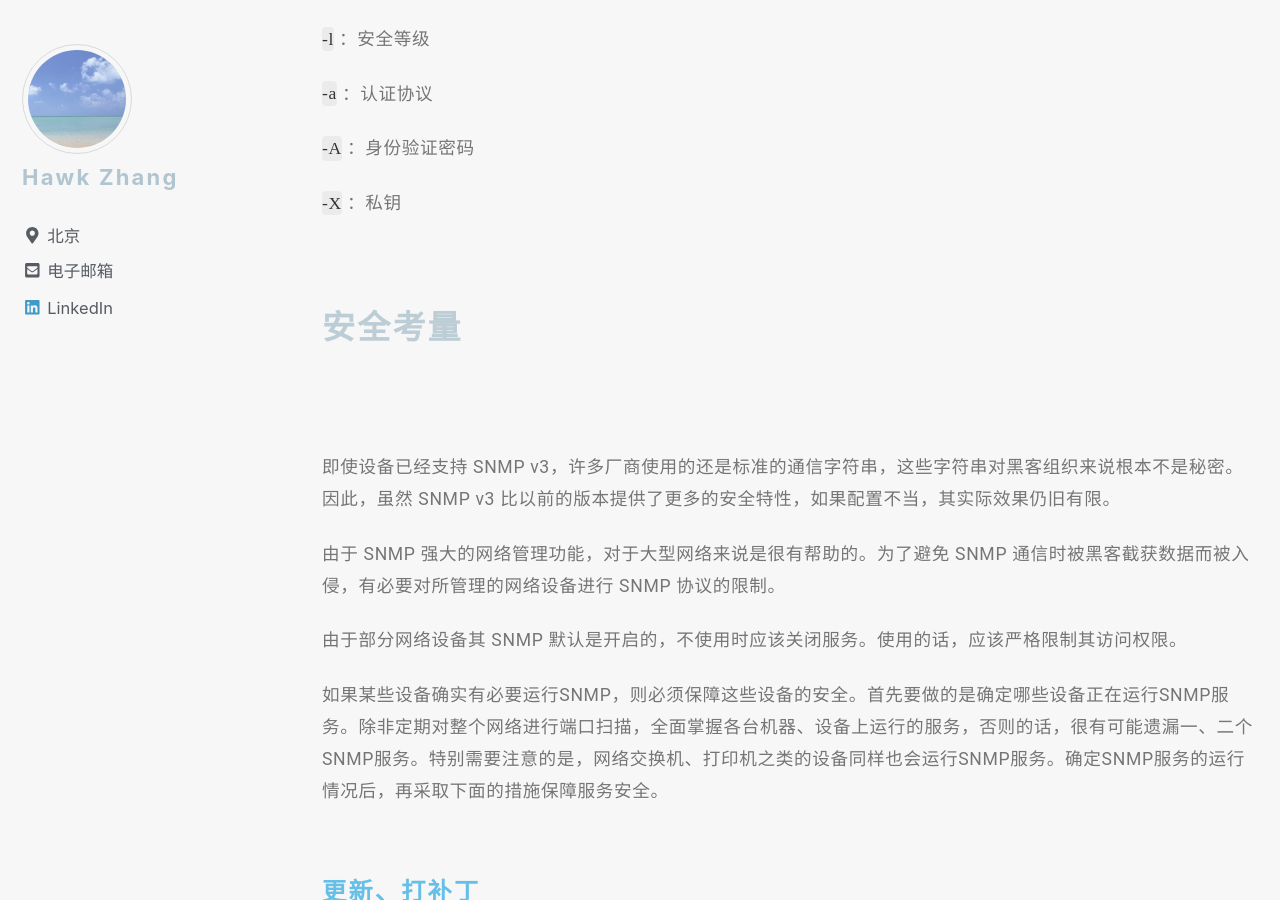
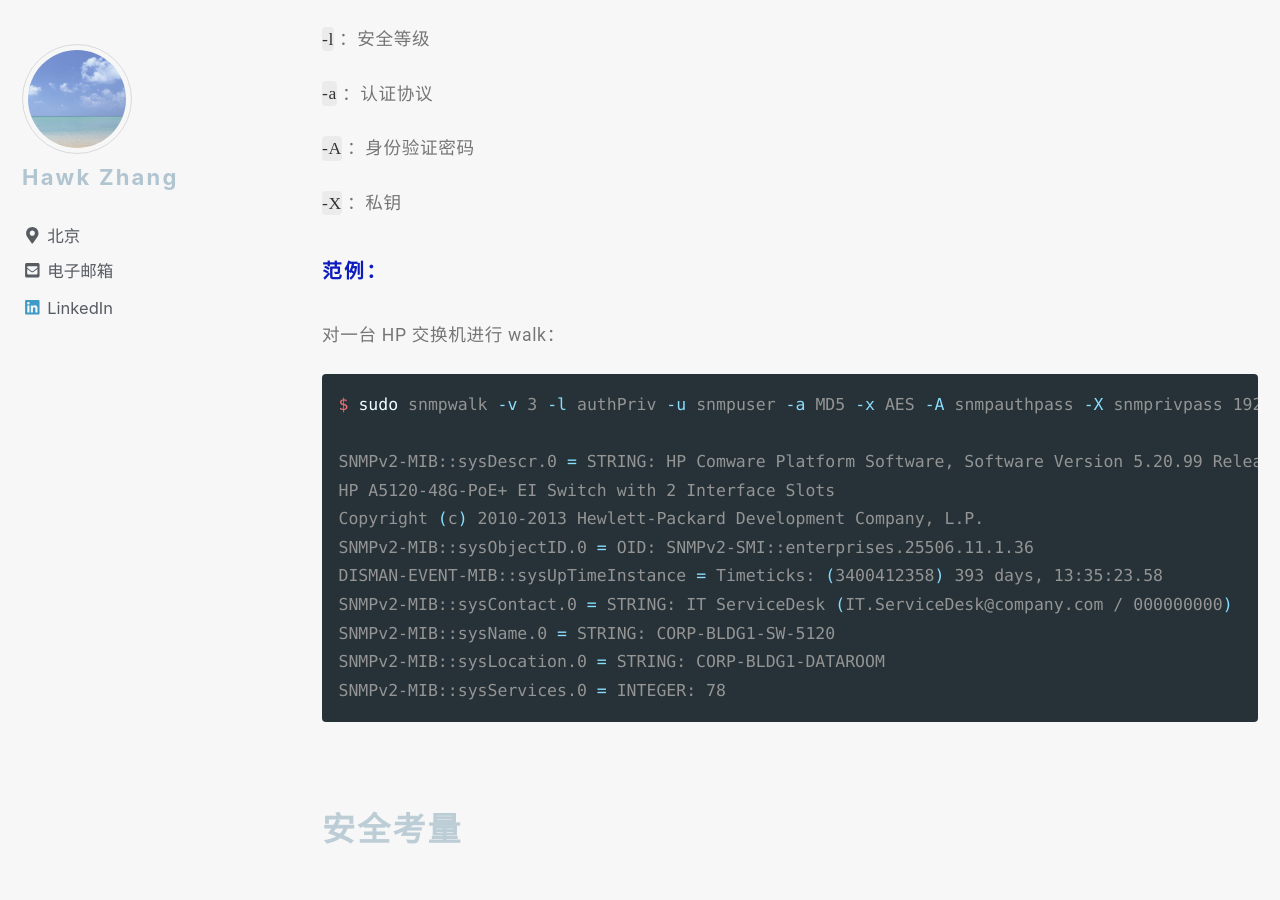
Before and after one commit to narru888/linotes_note, a Jekyll site: the page built from _posts/monitor/zabbix/2018-01-02-monitor.snmp.md, in a window 1280 px wide and 900 px high, scrolled down 14671 px. Built offline with Jekyll 4.4.1, drawn with Linux system fonts in a browser that asks for light colours; nearby versions of some CDN libraries; a script that is not in the unit is left out.

Commit message:
update on 2018-10-21 13:12:01 CST

````diff
--- a/_posts/monitor/zabbix/2018-01-02-monitor.snmp.md
+++ b/_posts/monitor/zabbix/2018-01-02-monitor.snmp.md
@@ -499,7 +499,23 @@ snmpwalk -v3  -l authPriv
 
 `-X` ：私钥
 
+##### 范例：
 
+对一台 HP 交换机进行 walk：
+
+```bash
+$ sudo snmpwalk -v 3 -l authPriv -u snmpuser -a MD5 -x AES -A snmpauthpass -X snmprivpass 192.168.0.11 system
+
+SNMPv2-MIB::sysDescr.0 = STRING: HP Comware Platform Software, Software Version 5.20.99 Release 2220P09
+HP A5120-48G-PoE+ EI Switch with 2 Interface Slots
+Copyright (c) 2010-2013 Hewlett-Packard Development Company, L.P.
+SNMPv2-MIB::sysObjectID.0 = OID: SNMPv2-SMI::enterprises.25506.11.1.36
+DISMAN-EVENT-MIB::sysUpTimeInstance = Timeticks: (3400412358) 393 days, 13:35:23.58
+SNMPv2-MIB::sysContact.0 = STRING: IT ServiceDesk (IT.ServiceDesk@company.com / 000000000)
+SNMPv2-MIB::sysName.0 = STRING: CORP-BLDG1-SW-5120
+SNMPv2-MIB::sysLocation.0 = STRING: CORP-BLDG1-DATAROOM
+SNMPv2-MIB::sysServices.0 = INTEGER: 78
+```
 
 
 
````
